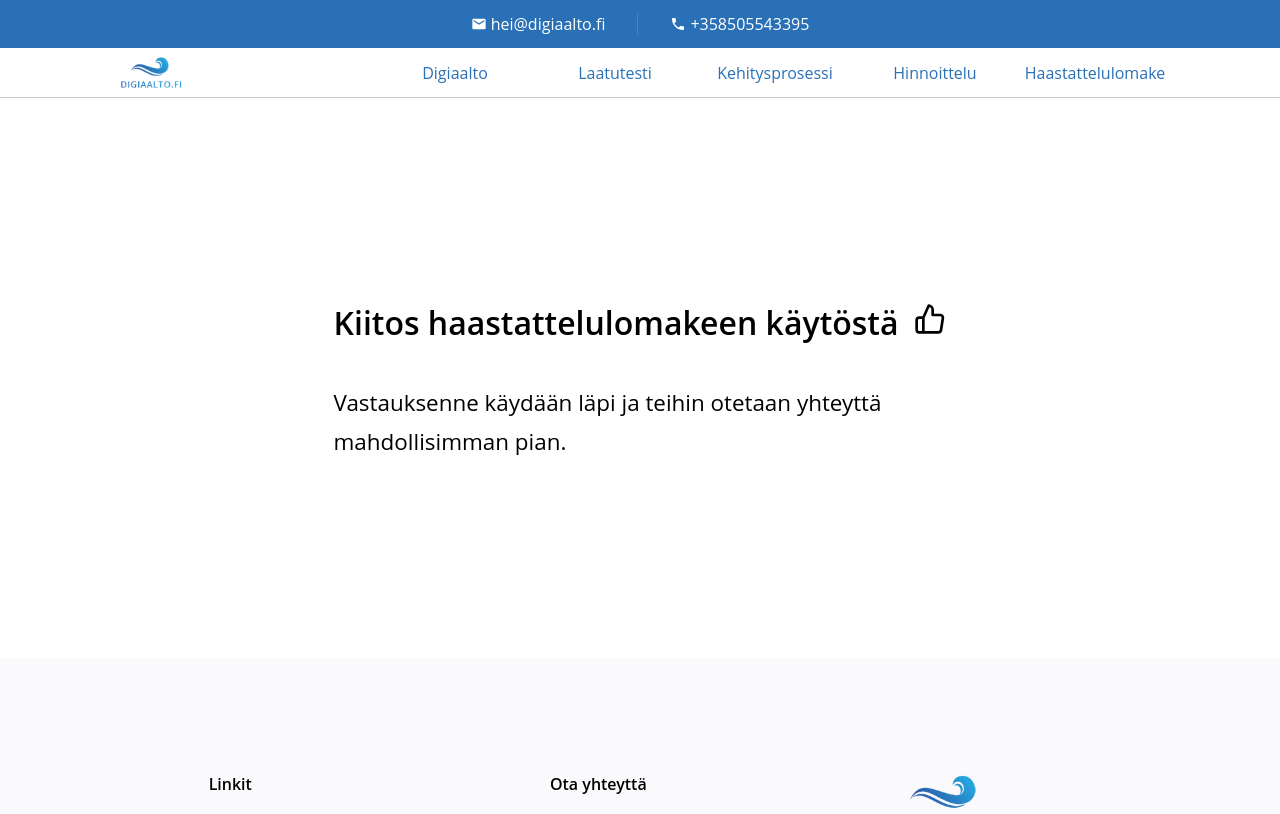
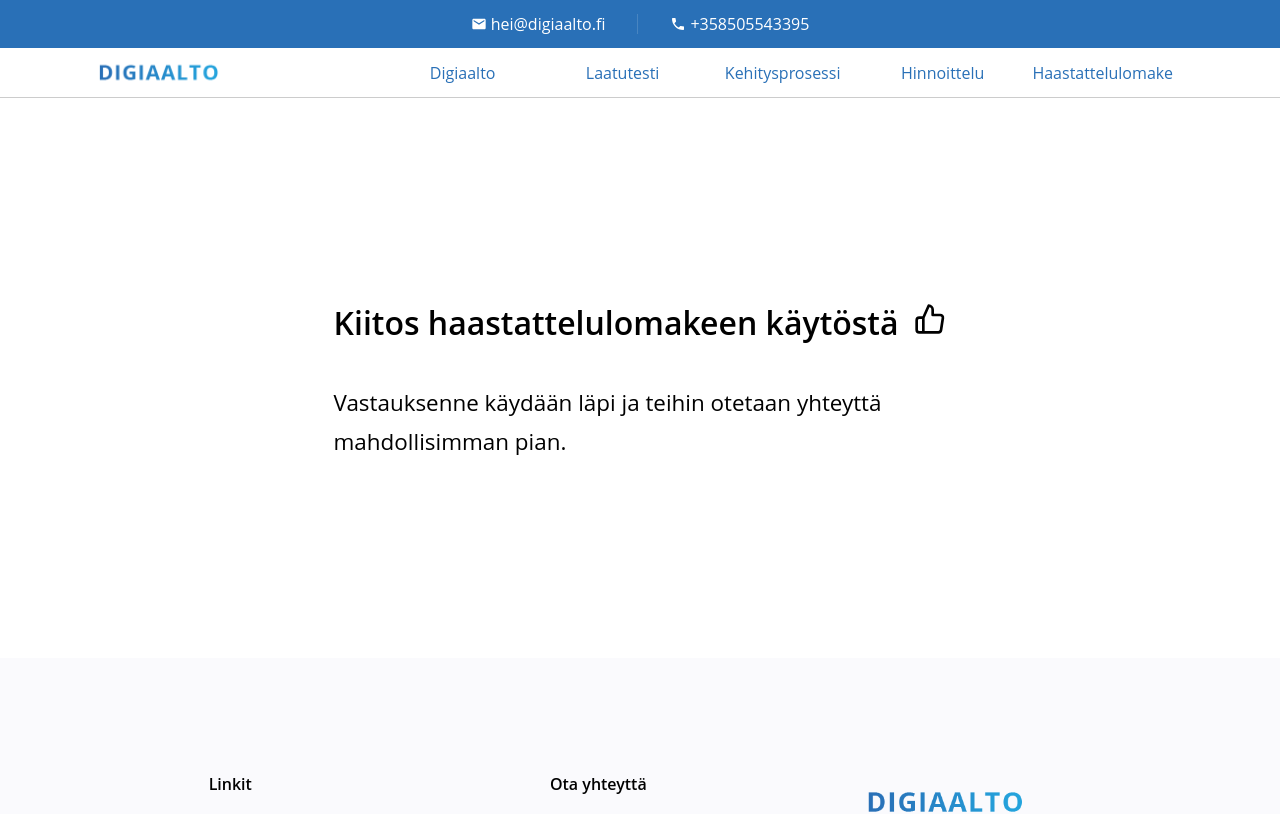
Before and after one commit to digiaalto/etusivu, a Next.js app: page /kiitos in a window 1280 px wide. Shown: the top 814 px of the page. Built offline with nearby package versions, Linux system fonts and the light colour scheme; a small style sheet from the web is missing.

Commit message:
changed logo, content tweaks

```diff
--- a/components/LP_Problem.js
+++ b/components/LP_Problem.js
@@ -25,8 +25,8 @@
           <div className={styles.textColumn}>
             <p>
               Jokaisen yrittäjien ei kuitenkaan ole taloudellisesti kannattavaa
-              käyttää omaa aikaa verkkosivun suunnittelun ja kehityksen
-              laadunvalvontaan. Tarvitaan parempi ratkaisu.
+              kuluttaa omaa aikaa verkkosivun suunnittelun ja kehityksen
+              laadunvalvontaan.
             </p>
           </div>
         </div>
--- a/components/LP_Solution.js
+++ b/components/LP_Solution.js
@@ -8,7 +8,7 @@
         <div className={styles.headerWrapper}>
           <span className={styles.preheader}>Ratkaisu</span>
           <h1 className={styles.header}>
-            Vaivaton ja laatutestattu verkkokehityspalvelu.
+            Vaivaton laatutestattu verkkokehityspalvelu.
           </h1>
         </div>
         <div className={styles.textContainer}>
--- a/styles/NavDesktop.module.sass
+++ b/styles/NavDesktop.module.sass
@@ -20,7 +20,7 @@
 	align-items: center
 	align-content: center
 	justify-content: center
-	height: 75%
+	height: 100%
 
 .logoHeader
 	font-size: 0.75rem
```
Also changed, not shown: public/brand/logo.png.
